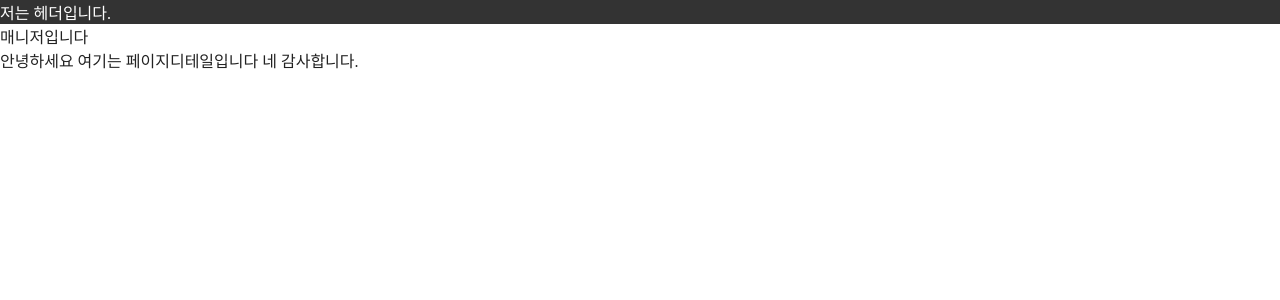
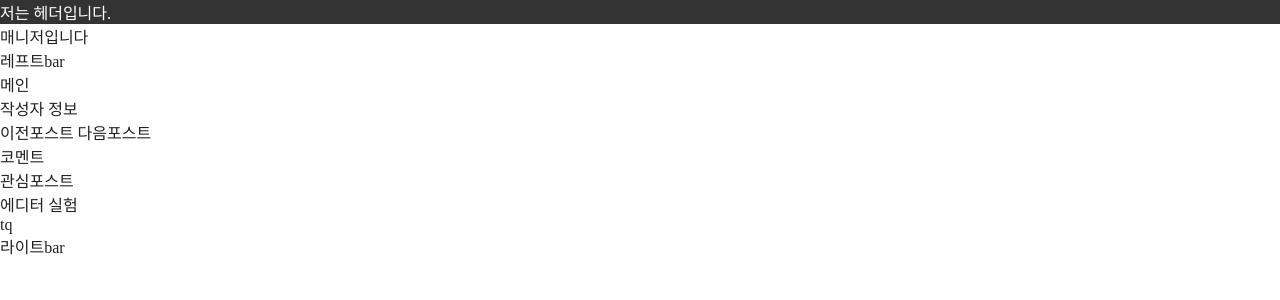
Before and after one commit to CaraMellang/our-log, a Next.js app: page /post/21312 in a window 1280 px wide. Shown: the top 300 px of the page. Built offline with nearby package versions, Linux system fonts and the light colour scheme.

Commit message:
Nextjs 13.0.1 => 13.0.5 upgrade , reactQuill => toast UI 전환 고려

```diff
--- a/app/post/[postSeq]/page.tsx
+++ b/app/post/[postSeq]/page.tsx
@@ -1,8 +1,31 @@
 'use client';
+import styled from '@emotion/styled';
 import { notFound, useRouter, usePathname, useSearchParams, redirect } from 'next/navigation';
 //임포트를 비구조화로 안받고 그냥 변수로 받으면 터져버림 왜?????
 
-export default function PostDetailPage() {
-  console.log(useSearchParams().toString(), usePathname().toString(), useSearchParams());
-  return <div>안녕하세요 여기는 페이지디테일입니다 네 감사합니다.</div>;
+export default function PostPage() {
+  const postSeq = Number(usePathname()?.split('/').reverse()[0]);
+  console.log(useSearchParams().toString(), postSeq, useSearchParams().toString());
+
+  return (
+    <div>
+      <div>레프트bar</div>
+      <div>
+        <div>메인</div>
+        <div>작성자 정보</div>
+        <div>이전포스트 다음포스트</div>
+        <div>코멘트</div>
+        <div>관심포스트</div>
+        <div>에디터 실험</div>
+        <div>tq</div>
+      </div>
+      <div>라이트bar</div>
+    </div>
+  );
 }
+
+const PostHead = styled.div``;
+const PostContent = styled.div``;
+const UserProfile = styled.div``;
+const LinkedPostList = styled.div``;
+const UserComment = styled.div``;
--- a/components/ui/PostCard/PostCard.tsx
+++ b/components/ui/PostCard/PostCard.tsx
@@ -22,7 +22,7 @@ export function PostCard({
   imagePath = '',
 }: Props) {
   return (
-    <PostCardWrap href={'/post/21312'}>
+    <PostCardWrap href={'/post/@132123'}>
       <Image src={'https://picsum.photos/236'} width={320} height={160} alt={'LGTM'} />
       <PostMainWrap>
         <PostMainWrapTop>
--- a/layouts/MainPage/MainPage.tsx
+++ b/layouts/MainPage/MainPage.tsx
@@ -29,7 +29,11 @@ export function MainPage() {
   return (
     <MainPageWrap>
       <div>메인페이지 입니다.</div>
-      <PostsWrap>{dummydata && dummydata.map((item) => <PostCard {...item} />)}</PostsWrap>
+      <PostsWrap>
+        {dummydata.map((item) => (
+          <PostCard {...item} />
+        ))}
+      </PostsWrap>
     </MainPageWrap>
   );
 }
--- a/package.json
+++ b/package.json
@@ -16,7 +16,7 @@
     "@types/react-dom": "18.0.8",
     "axios": "^1.1.3",
     "dayjs": "^1.11.6",
-    "next": "13.0.1",
+    "next": "13.0.5",
     "react": "18.2.0",
     "react-dom": "18.2.0",
     "react-query": "^3.39.2",
```
Also changed, not shown: components/ui/Markdown/Editor/DeprecatedEditor.tsx (added, +34 -0 lines), components/ui/Markdown/Editor/DeprecatedEditorWrapper.tsx (added, +12 -0 lines), components/ui/Markdown/Viewer/DeprecatedViewer.tsx (added, +9 -0 lines), components/ui/Markdown/index.ts (added), layouts/PostView/index.ts (added), 1 other file (tests, documents, lock files or other folders).
